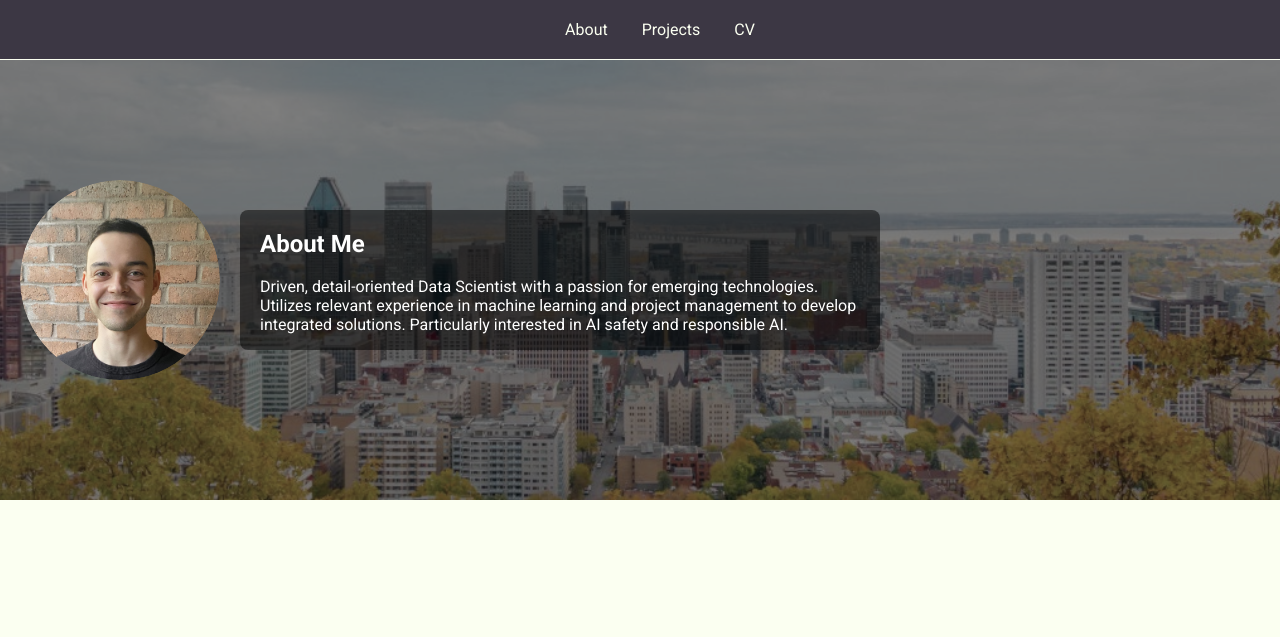
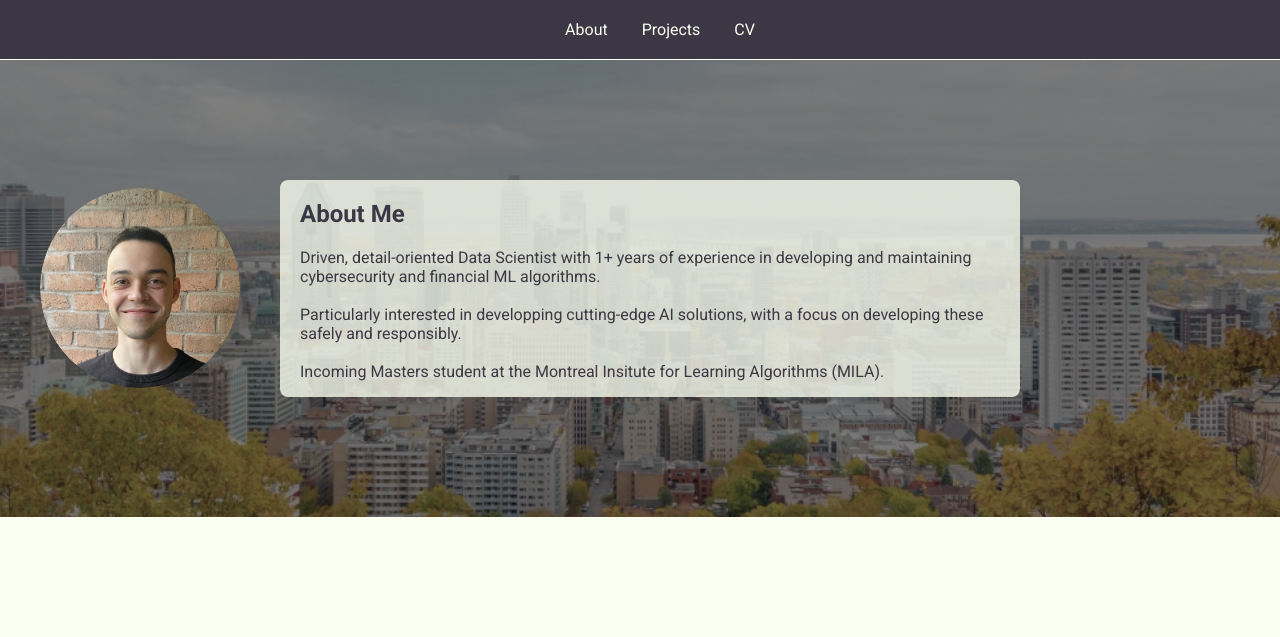
Before and after one commit to lucselmes/lucselmes.github.io, a plain HTML site: page index.html in a window 1280 px wide. Shown: the top 637 px of the page. Drawn offline with nearby package versions, Linux system fonts and the light colour scheme.

Commit message:
Clean up about me section

```diff
--- a/index.html
+++ b/index.html
@@ -26,7 +26,12 @@
             </div>
             <div class="bio-box">
                 <h2>About Me</h2>
-                <p>Driven, detail-oriented Data Scientist with a passion for emerging technologies. Utilizes relevant experience in machine learning and project management to develop integrated solutions. Particularly interested in AI safety and responsible AI.</p>
+                <p>Driven, detail-oriented Data Scientist with 1+ years of experience in developing and maintaining cybersecurity and financial ML algorithms. <br>
+                    <br>
+                   Particularly interested in developping cutting-edge AI solutions, with a focus on developing these safely and responsibly.<br>
+                    <br>
+                  Incoming Masters student at the Montreal Insitute for Learning Algorithms (MILA). <br>
+                </p>
             </div>
         </div>
     </section>
--- a/style.css
+++ b/style.css
@@ -9,7 +9,7 @@ body {
     margin: 0;
     padding: 0;
     background-color: #fbfff1;
-    color: #3c3744; /* Off-white text color */
+    color: #3c3744;
 }
 
 header {
@@ -122,6 +122,7 @@ a:hover {
     flex: 0 0 200px; /* Adjust the fixed size as needed */
     height: 200px; /* Ensure the container has a defined height */
     margin-right: 20px; /* Space between the profile picture and the bio box */
+    margin-left: 20px;
     border-radius: 50%;
     overflow: hidden;
     position: relative; /* Keep it relative if it doesn't need to be absolutely positioned */
@@ -138,13 +139,14 @@ a:hover {
     border-radius: 50%; /* Ensures the image itself is also circular, matching the container */
 }
 
-
 .bio-box {
     flex: 1;
-    background-color: rgba(0, 0, 0, 0.5); /* Optional: Adds readability background to the bio */
+    background-color: #fbfff1c8; /* Optional: Adds readability background to the bio */
+    color: #3c3744;
     border-radius: 8px; /* Optional: Rounds the corners of the bio box */
     padding: 0 20px;
-    max-width: 600px; /* Adjust width as needed */
+    margin-left: 20px;
+    max-width: 700px; /* Adjust width as needed */
 }
 
 .projects-container {
```
